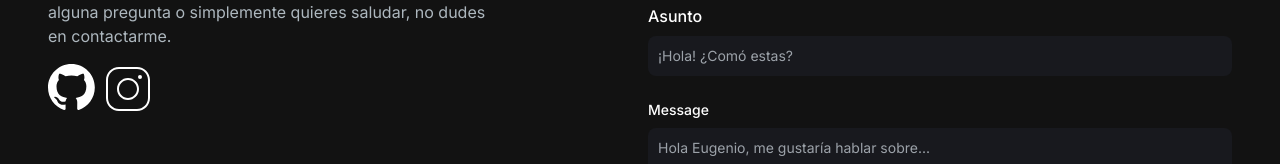
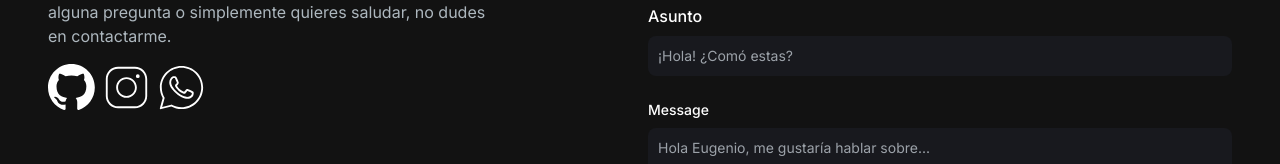
Before and after one commit to EugenioPedraza/portafolio, a Next.js app: page / in a window 1280 px wide. Shown: the part 2261-2425 px from the top of the page. Built offline with nearby package versions, Linux system fonts and the light colour scheme.

Commit message:
Whatsapp Chat

```diff
--- a/src/app/components/EmailSection.jsx
+++ b/src/app/components/EmailSection.jsx
@@ -2,6 +2,7 @@
 import React, {useState} from 'react'
 import GithubIcon from '../../../public/github-icon.svg'
 import InstagramIcon from '../../../public/instagram-icon.svg'
+import WhatsappIcon from '../../../public/whatsapp-icon.svg'
 import Link from 'next/link'
 import Image from 'next/image'
 
@@ -54,8 +55,11 @@
                     <Image src={GithubIcon} alt = "GitHub Icon" width={47} height={50}/>
                 </Link>
                 <Link href="https://www.instagram.com/pedrazaaaaaaa/">
-                <Image src={InstagramIcon} alt="Instagram Icon" />
-            </Link>
+                <Image src={InstagramIcon} alt="Instagram Icon" width={47} height={50}/>
+                </Link>
+                <Link href="http://wa.me/8122097720">
+                <Image src={WhatsappIcon} alt="Whatsapp Icon" width={47} height={50}/>
+                </Link>
             </div>
         </div>
         <div>
```
Also changed, not shown: public/whatsapp-icon.svg (added).
